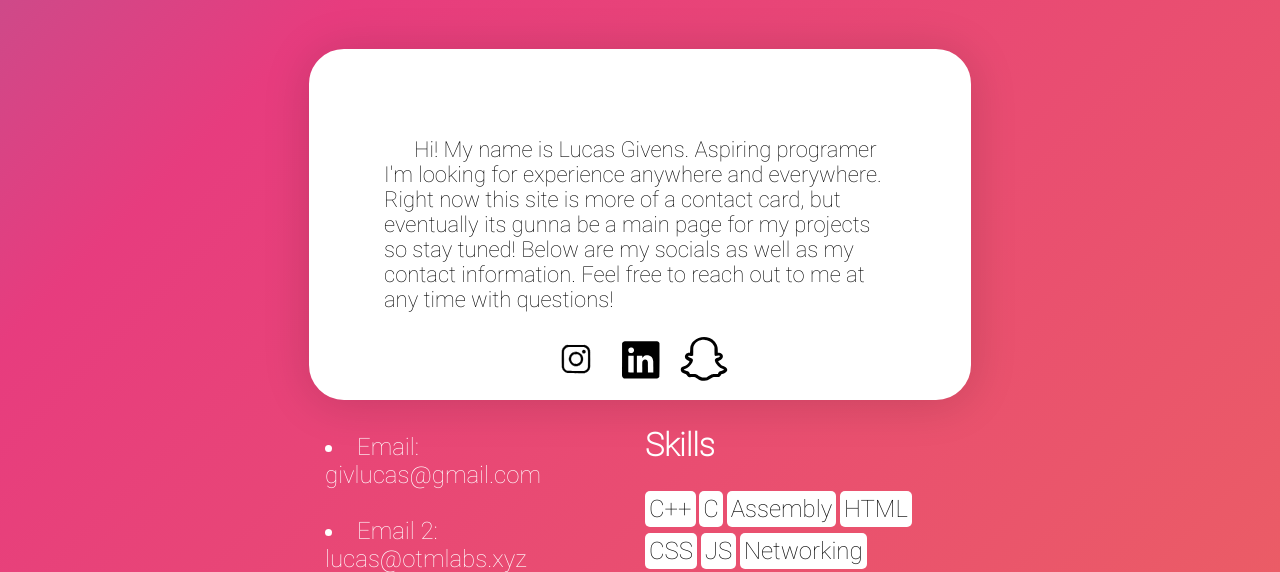
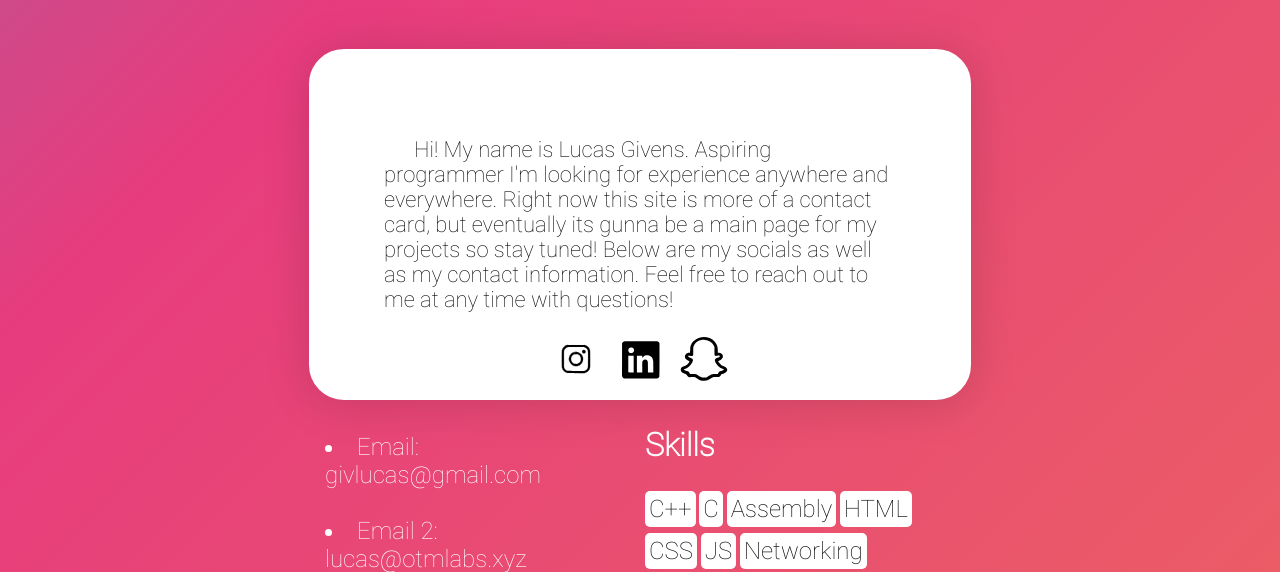
Before and after one commit to Givlucas/Web, a Flask app: page / in a window 1280 px wide. Shown: the part 191-763 px from the top of the page. Run offline with Flask 2, Linux system fonts and the light colour scheme.

Commit message:
Testing from arch

```diff
--- a/templates/index.html
+++ b/templates/index.html
@@ -28,7 +28,7 @@
   <div class="info">
 
     <div class="textbox">
-      <p>Hi! My name is Lucas Givens. Aspiring programer I'm looking for experience anywhere and everywhere. Right now this
+      <p>Hi! My name is Lucas Givens. Aspiring programmer I'm looking for experience anywhere and everywhere. Right now this
         site is more of a contact card, but eventually its gunna be a main page for my projects so stay tuned!
         Below are my socials as well as my contact information. Feel free to reach out to me at any time with questions!
       </p>
```
